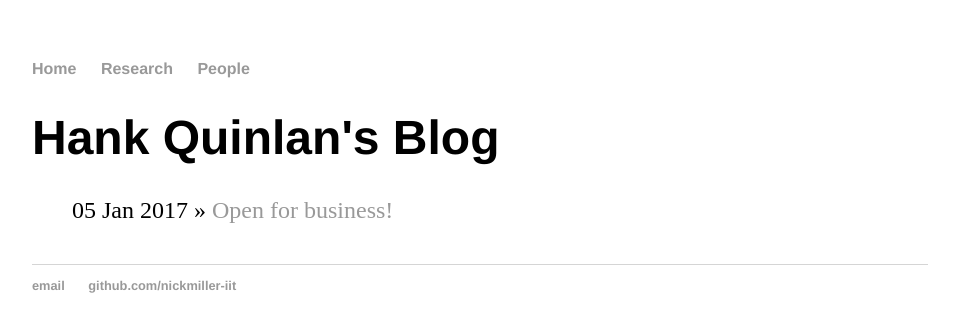
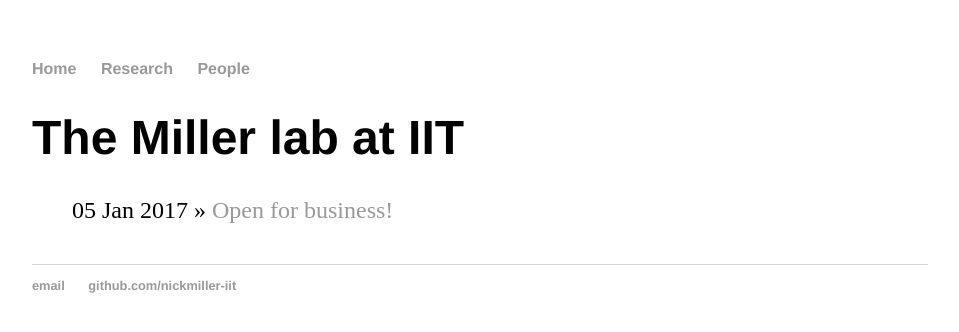
Before and after one commit to nickmiller-iit/nickmiller-iit.github.io, a Jekyll site: the page built from blog/index.html, in a window 1280 px wide. Shown: the top 332 px of the page, without its empty margins (160-1119 px from the left). Built offline with Jekyll 4.4.1, drawn with Linux system fonts in a browser that asks for light colours.

```diff
--- a/blog/index.html
+++ b/blog/index.html
@@ -1,6 +1,6 @@
 ---
 layout: default
-title: Hank Quinlan's Blog
+title: The Miller lab at IIT
 ---
 	<h1>{{ page.title }}</h1>
 	<ul class="posts">
```
